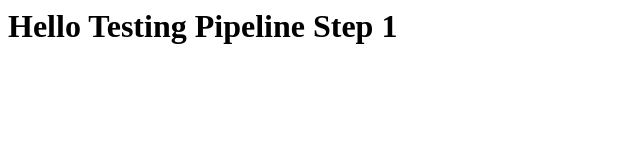
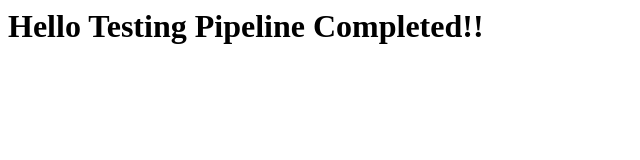
Before and after one commit to manishjain1423/jenkinstesting, a plain HTML site: page index.html in a window 1280 px wide. Shown: the whole page, without its empty margins (0-640 px from the left). Drawn offline with Linux system fonts and the light colour scheme.

Commit message:
Update index.html

```diff
--- a/index.html
+++ b/index.html
@@ -1 +1 @@
-<h1>Hello Testing Pipeline Step 1</h1>
+<h1>Hello Testing Pipeline Completed!!</h1>
```
